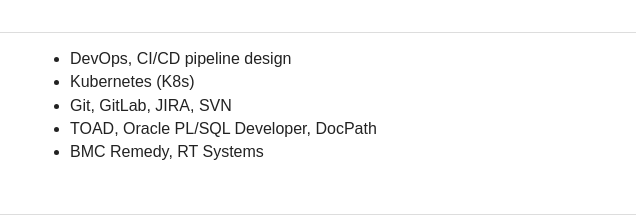
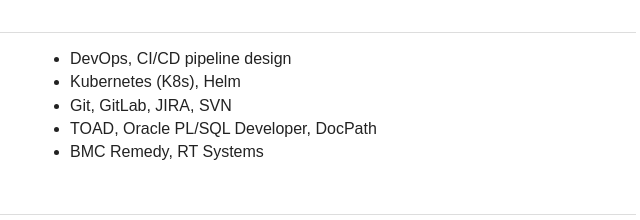
Before and after one commit to sujitkuswain/resume, a plain HTML site: page index.html in a window 1280 px wide. Shown: the part 430-650 px from the top of the page, 608-1248 px from the left. Drawn offline with Linux system fonts and the light colour scheme.

Commit message:
Add Helm to skills

```diff
--- a/index.html
+++ b/index.html
@@ -65,7 +65,7 @@
       <div>
         <ul>
           <li>DevOps, CI/CD pipeline design</li>
-          <li>Kubernetes (K8s)</li>
+          <li>Kubernetes (K8s), Helm</li>
           <li>Git, GitLab, JIRA, SVN</li>
           <li>TOAD, Oracle PL/SQL Developer, DocPath</li>
           <li>BMC Remedy, RT Systems</li>
```
